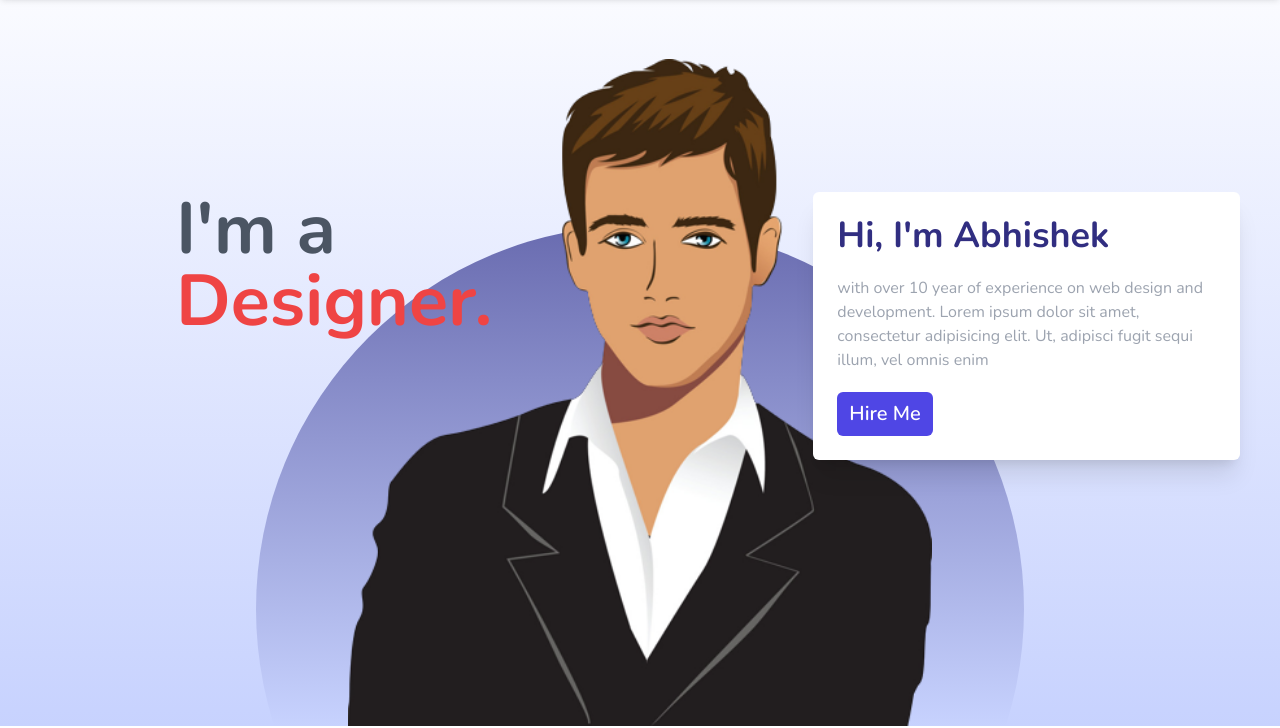
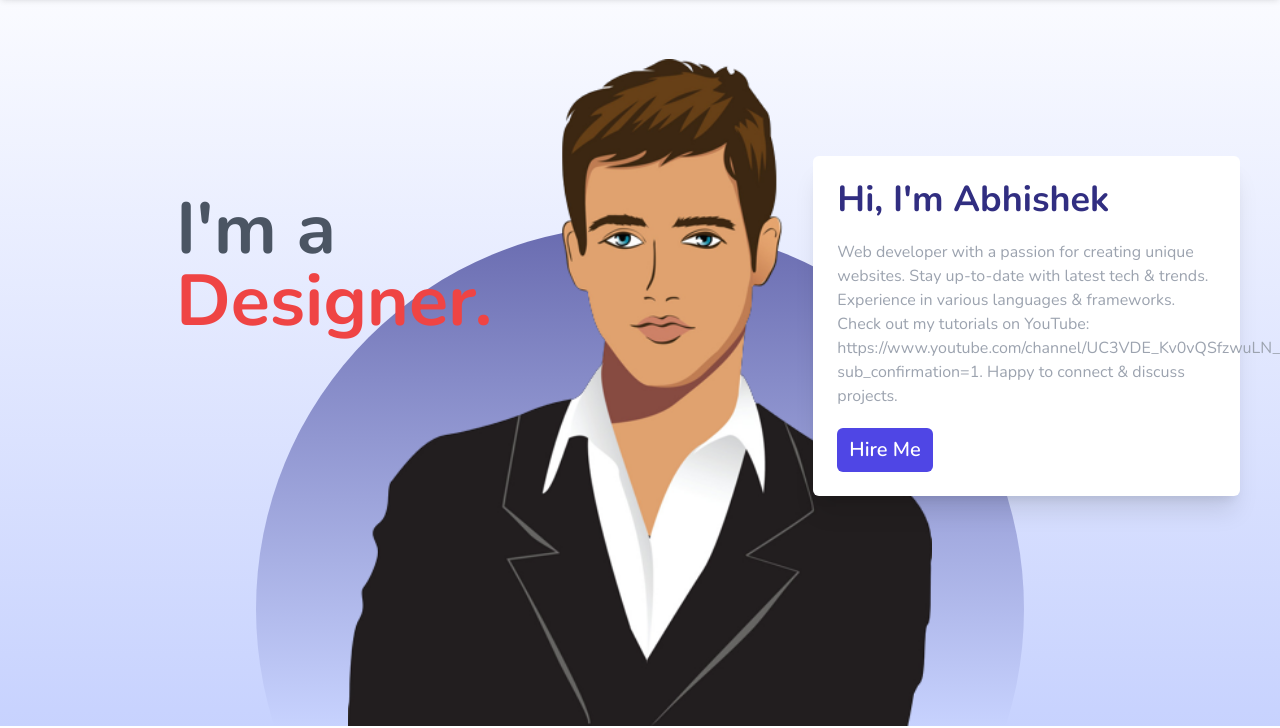
Before and after one commit to abhishek-Roy22/Tailwind-Portfolio, a website: page index.html in a window 1280 px wide. Shown: the part 74-802 px from the top of the page. Drawn offline with nearby package versions, Linux system fonts and the light colour scheme.

Commit message:
update about me

```diff
--- a/index.html
+++ b/index.html
@@ -93,9 +93,7 @@
         <div
             class="hidden lg:flex flex-col absolute rounded-md shadow-xl top-0 bottom-0 m-auto right-10 bg-white dark:bg-slate-900 dark:shadow-slate-800 p-6 h-fit w-1/3 gap-5">
             <h1 class=" text-4xl font-bold text-indigo-900">Hi, I'm Abhishek</h1>
-            <p class="text-gray-400">with over 10 year of experience on web design and development. Lorem ipsum dolor
-                sit amet, consectetur
-                adipisicing elit. Ut, adipisci fugit sequi illum, vel omnis enim
+            <p class="text-gray-400">Web developer with a passion for creating unique websites. Stay up-to-date with latest tech & trends. Experience in various languages & frameworks. Check out my tutorials on YouTube: https://www.youtube.com/channel/UC3VDE_Kv0vQSfzwuLN_J95Q?sub_confirmation=1. Happy to connect & discuss projects.
             </p>
             <a class="bg-indigo-600 text-white text-xl px-3 py-2 rounded-md font-semibold w-fit" href="#contact">Hire
                 Me</a>
```
